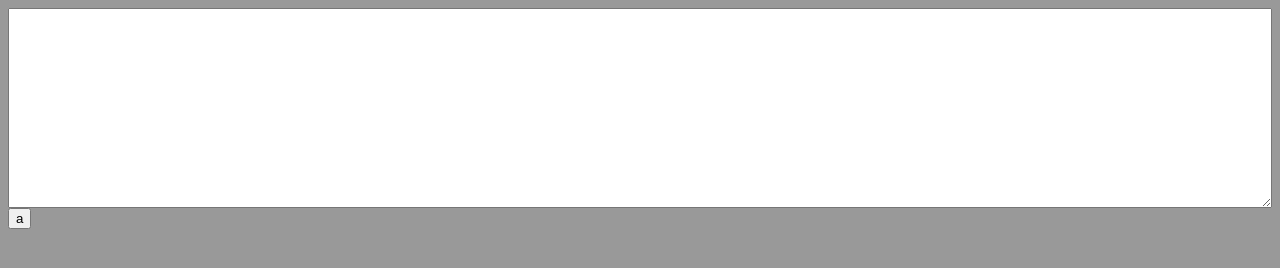
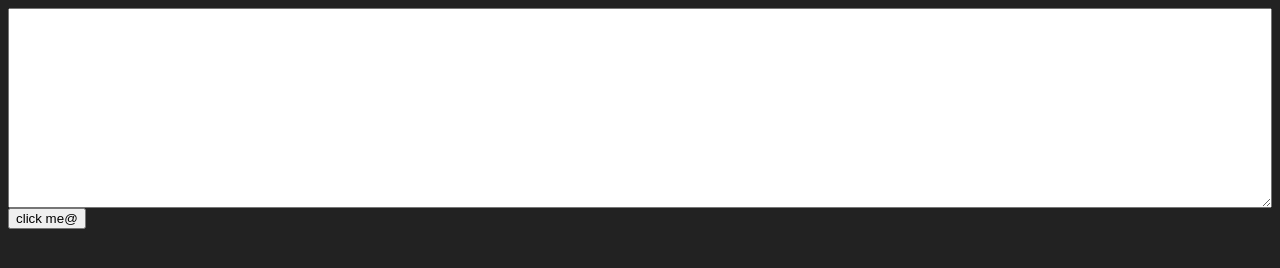
Before and after one commit to tedzhou/tedzhou.github.io, a plain HTML site: page demo/safari-sucks.html in a window 1280 px wide. Drawn offline with Linux system fonts and the light colour scheme.

Commit message:
Update safari-sucks.html

```diff
--- a/demo/safari-sucks.html
+++ b/demo/safari-sucks.html
@@ -2,7 +2,7 @@
 
 
 
-<html style="height:100%;background:#999;">
+<html style="height:100%;background:#222;">
 <head>
 	<title>test</title>
 	<meta name="viewport" content="width=320,initial-scale=1,minimum-scale=1, maximum-scale=1, user-scalable=no">
@@ -10,7 +10,7 @@
 <body>
 <div id="pg2" style=" height:100%;">
 	<textarea style="height:200px; width:100%;" id="textarea"></textarea>
-	<button id="btn">a</button>
+	<button id="btn">click me@</button>
 
 </div>
 <script>
```
